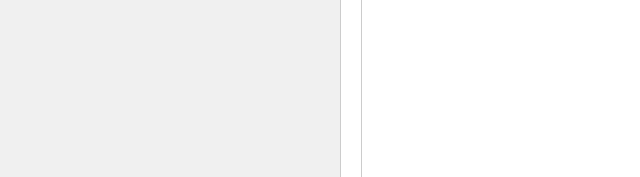
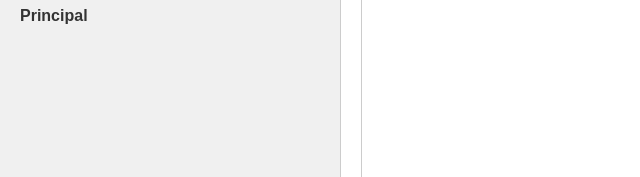
Before and after one commit to phsystem/ph, a plain HTML site: page contato.html in a window 1280 px wide. Shown: the part 281-458 px from the top of the page, 0-640 px from the left. Drawn offline with Linux system fonts and the light colour scheme.

Commit message:
Update contato.html

```diff
--- a/contato.html
+++ b/contato.html
@@ -20,6 +20,7 @@
                 <li><a href="parceiros.html" onclick="mostrarPagina('parceiros')">Parceiros</a></li>
                 <li><a href="contato.html" onclick="mostrarPagina('contato')">Contatos</a></li>
                 <li><a href="sobre.html" onclick="mostrarPagina('sobre')">Sobre</a></li>
+                <li><a href="index.html" onclick="mostrarPagina('sobre')">Principal</a></li>
             </ul>
         </div>
         <!-- Coluna 2 e Coluna 3 (Conteúdo) -->
```
